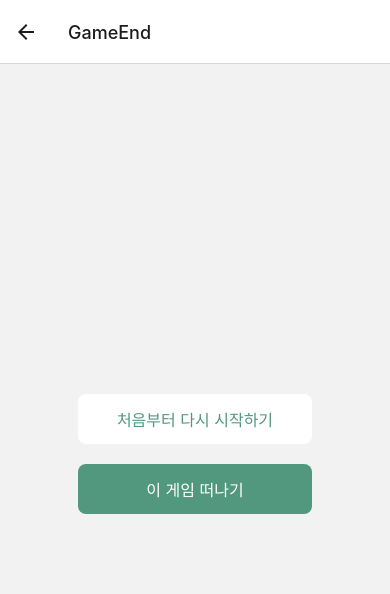
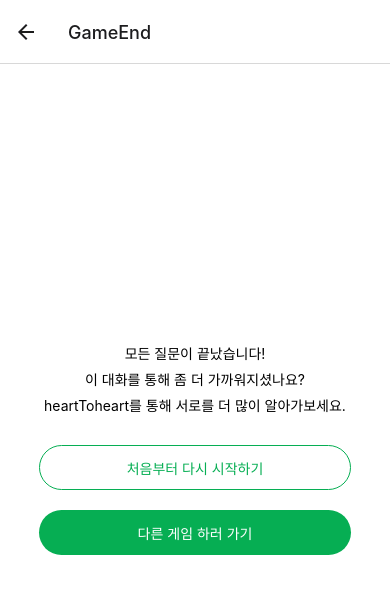
Before and after one commit to hanshinapt/h2h-frontend, a React Native app: screen /GameEnd in a window 390 px wide. Shown: the top 594 px of the page. Built offline with nearby package versions, Linux system fonts and the light colour scheme.

Commit message:
[style] GameEnd 페이지 디자인 작업

```diff
--- a/app/screens/gameQuestion/GameEnd.tsx
+++ b/app/screens/gameQuestion/GameEnd.tsx
@@ -11,19 +11,19 @@ interface GameEndProps {
 const GameEnd = ({ navigation }: GameEndProps) => {
 	return (
 		<GameEndContainer>
+			<GameEndMsg>
+				<Text>모든 질문이 끝났습니다!</Text>
+				<Text>이 대화를 통해 좀 더 가까워지셨나요?</Text>
+				<Text>heartToheart를 통해 서로를 더 많이 알아가보세요.</Text>
+			</GameEndMsg>
+
 			<ButtonsContainer>
-				<ButtonComponent
-					text="처음부터 다시 시작하기"
-					color="#51987F"
-					bgColor="#ffffff"
-					onPress={() => navigation.navigate('GameQuestion')}
-				/>
-				<ButtonComponent
-					text="이 게임 떠나기"
-					color="#ffffff"
-					bgColor="#51987F"
-					onPress={() => navigation.navigate('Main')}
-				/>
+				<RestartButton onPress={() => navigation.navigate('GameQuestion')}>
+					<RestartButtonText>처음부터 다시 시작하기</RestartButtonText>
+				</RestartButton>
+				<ExitButton onPress={() => navigation.navigate('Main')}>
+					<ExitButtonText>다른 게임 하러 가기</ExitButtonText>
+				</ExitButton>
 			</ButtonsContainer>
 		</GameEndContainer>
 	);
@@ -35,10 +35,42 @@ const GameEndContainer = styled.View`
 	height: 100%;
 	justify-content: center;
 	align-items: center;
+	background-color: white;
+	gap: 30px;
+`;
+
+const GameEndMsg = styled.View`
+	align-items: center;
+	gap: 6px;
 `;
 
 const ButtonsContainer = styled.View`
-	width: 60%;
+	width: 80%;
 	height: 120px;
 	gap: 20px;
 `;
+
+const RestartButton = styled.TouchableOpacity`
+	justify-content: center;
+	align-items: center;
+	height: 45px;
+	border: 1px solid #06ae53;
+	color: #06ae53;
+	border-radius: 40px;
+`;
+
+const RestartButtonText = styled.Text`
+	color: #06ae53;
+`;
+
+const ExitButton = styled.TouchableOpacity`
+	justify-content: center;
+	align-items: center;
+	height: 45px;
+	background-color: #06ae53;
+	border-radius: 40px;
+`;
+
+const ExitButtonText = styled.Text`
+	color: white;
+`;
```
